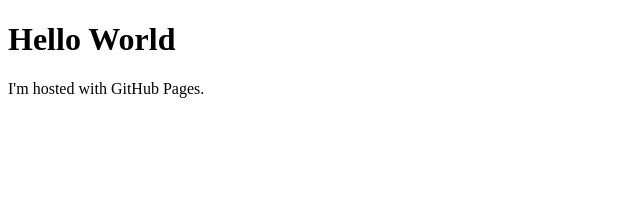
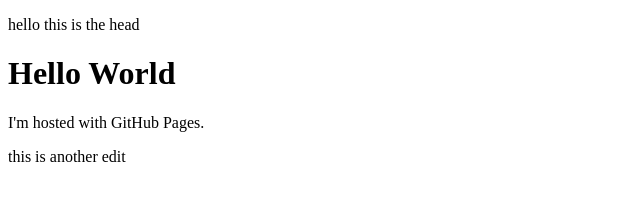
Before and after one commit to joekunin/joekunin.github.io, a plain HTML site: page index.html in a window 1280 px wide. Shown: the whole page, without its empty margins (0-640 px from the left). Drawn offline with Linux system fonts and the light colour scheme.

Commit message:
new paragraph

```diff
--- a/index.html
+++ b/index.html
@@ -1,7 +1,11 @@
 <!DOCTYPE html>
 <html>
+<head>
+	<p>hello this is the head</p>
+</head>
 <body>
 <h1>Hello World</h1>
 <p>I'm hosted with GitHub Pages.</p>
+<p>this is another edit</p>
 </body>
 </html>
```
